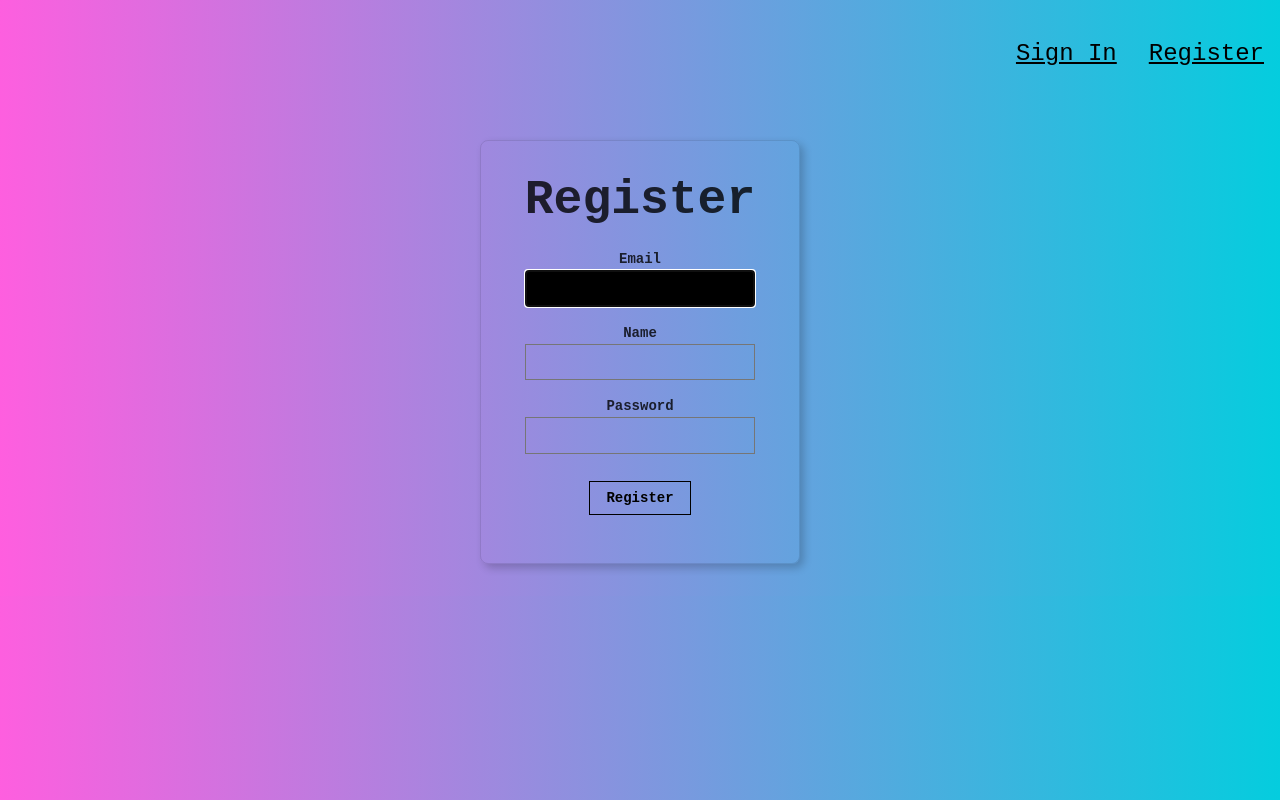
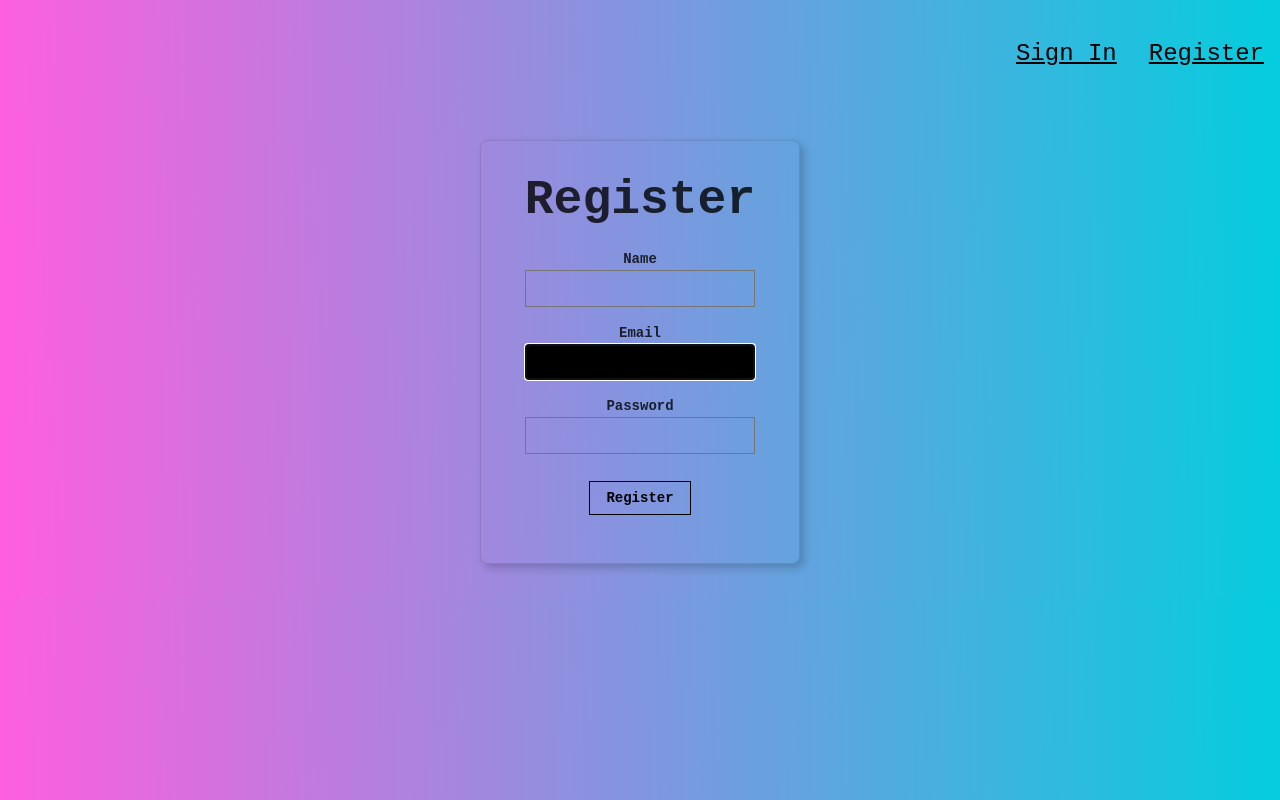
Before and after one commit to ronak29jain/face-recognition-brain, a React (Create React App) app: page / in a window 1280 px wide. Both pictures are taken after a click on the element "Register". Built offline with nearby package versions, Linux system fonts and the light colour scheme.

Commit message:
Changed the input order

```diff
--- a/src/App.js
+++ b/src/App.js
@@ -60,8 +60,10 @@ function App() {
     setImage(input)
     const raw = JSON.stringify({
       "user_app_id": {
-        "user_id": process.env.REACT_APP_CLARIFAI_USER_ID,
-        "app_id": process.env.REACT_APP_CLARIFAI_APP_ID
+        // "user_id": process.env.REACT_APP_CLARIFAI_USER_ID,
+        // "app_id": process.env.REACT_APP_CLARIFAI_APP_ID
+        "user_id": ronak29jain,
+        "app_id": face-recognition-brain
       },
       "inputs": [
           {
@@ -78,7 +80,8 @@ function App() {
         method: 'POST',
         headers: {
             'Accept': 'application/json',
-            'Authorization': `Key ${process.env.REACT_APP_CLARIFAI_API_KEY}`
+            // 'Authorization': `Key ${process.env.REACT_APP_CLARIFAI_API_KEY}`
+            'Authorization': `Key 1a4df659bc044d49a9b4694f10841250`
         },
         body: raw
     };
--- a/src/Components/Register/Register.js
+++ b/src/Components/Register/Register.js
@@ -40,6 +40,18 @@ function Register({ changeRoute }) {
               <fieldset id="sign_up" className="ba b--transparent ph0 mh0">
                 <legend className="f1 fw6 ph0 mh0">Register</legend>
                 <div className="mt3">
+                  <label className="db fw6 lh-copy f6" htmlFor="name">Name</label>
+                  <input
+                    className="pa2 input-reset ba bg-transparent hover-bg-black hover-white w-100"
+                    type="text"
+                    name="name"
+                    id="name"
+                    value={name}
+                    onChange={(e) => setName(e.target.value)}
+                    required
+                  />
+                </div>
+                <div className="mt3">
                   <label className="db fw6 lh-copy f6" htmlFor="email-address">Email</label>
                   <input
                     className="pa2 input-reset ba bg-transparent hover-bg-black hover-white w-100"
@@ -49,18 +61,6 @@ function Register({ changeRoute }) {
                     value={email}
                     onChange={(e) => setEmail(e.target.value)}
                     autoFocus
-                    required
-                  />
-                </div>
-                <div className="mt3">
-                  <label className="db fw6 lh-copy f6" htmlFor="name">Name</label>
-                  <input
-                    className="pa2 input-reset ba bg-transparent hover-bg-black hover-white w-100"
-                    type="text"
-                    name="name"
-                    id="name"
-                    value={name}
-                    onChange={(e) => setName(e.target.value)}
                     required
                   />
                 </div>
```
